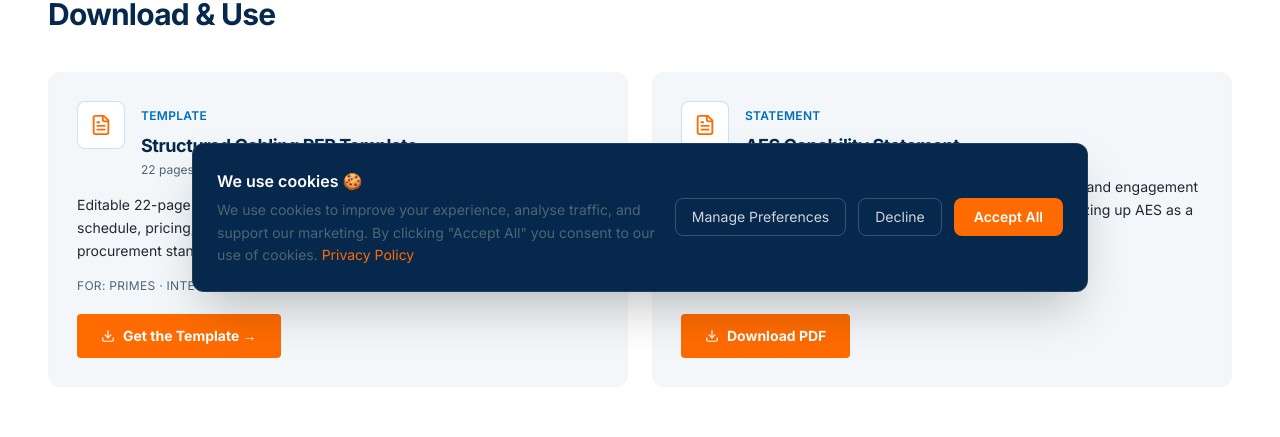
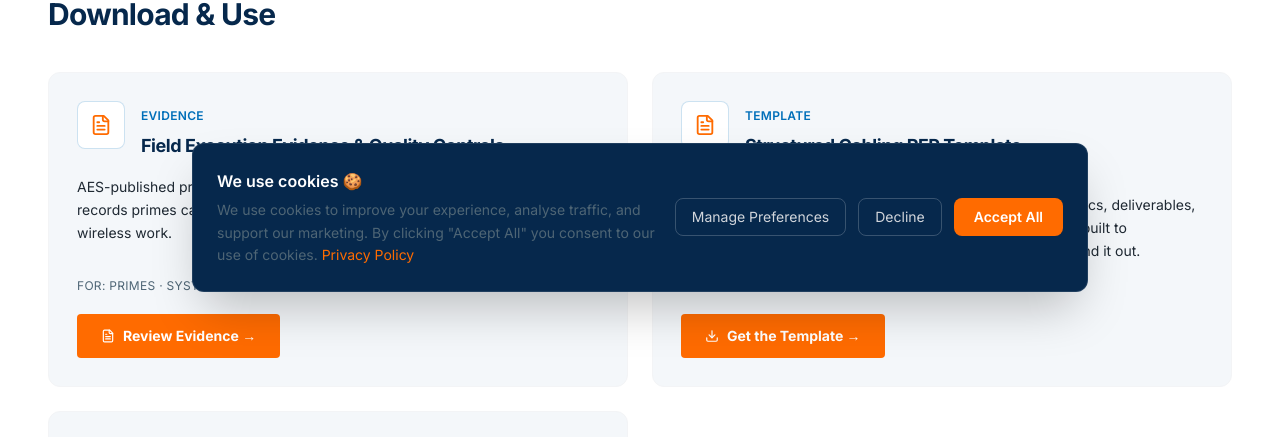
Before and after one commit to saadapex/aes-website, a Next.js app: page /resources in a window 1280 px wide. Shown: the part 484-921 px from the top of the page. Built offline with nearby package versions, Linux system fonts and the light colour scheme; no server answers.

Commit message:
Add buyer-friendly evidence package entry to AES resources

```diff
--- a/src/app/resources/page.tsx
+++ b/src/app/resources/page.tsx
@@ -14,7 +14,7 @@ export const metadata: Metadata = {
 
 interface Resource {
   title: string;
-  type: "Template" | "Statement";
+  type: "Template" | "Statement" | "Evidence";
   description: string;
   pages?: string;
   audience: string;
@@ -26,6 +26,15 @@ interface Resource {
 }
 
 const RESOURCES: Resource[] = [
+  {
+    title: "Field Execution Evidence & Quality Controls",
+    type: "Evidence",
+    description: "AES-published project examples, a scope-driven QC framework, and the records primes can request before awarding cabling, rack-and-stack, or wireless work.",
+    audience: "Primes · Systems Integrators · Procurement",
+    href: "/resources/field-execution-evidence",
+    cta: "Review Evidence",
+    gated: false,
+  },
   {
     title: "Structured Cabling RFP Template",
     type: "Template",
@@ -77,9 +86,9 @@ export default function ResourcesPage() {
                 </div>
                 <p className="text-[#1F2933] text-sm leading-relaxed mb-4 flex-grow">{r.description}</p>
                 <p className="text-[#4E6575] text-xs uppercase tracking-wide mb-5">For: {r.audience}</p>
-                {r.gated ? (
+                {r.gated || !r.href.endsWith(".pdf") ? (
                   <Link href={r.href} className="btn-primary inline-flex items-center gap-2 text-sm self-start">
-                    <Download size={14} /> {r.cta} &rarr;
+                    {r.type === "Evidence" ? <FileText size={14} /> : <Download size={14} />} {r.cta} &rarr;
                   </Link>
                 ) : (
                   <a
```
